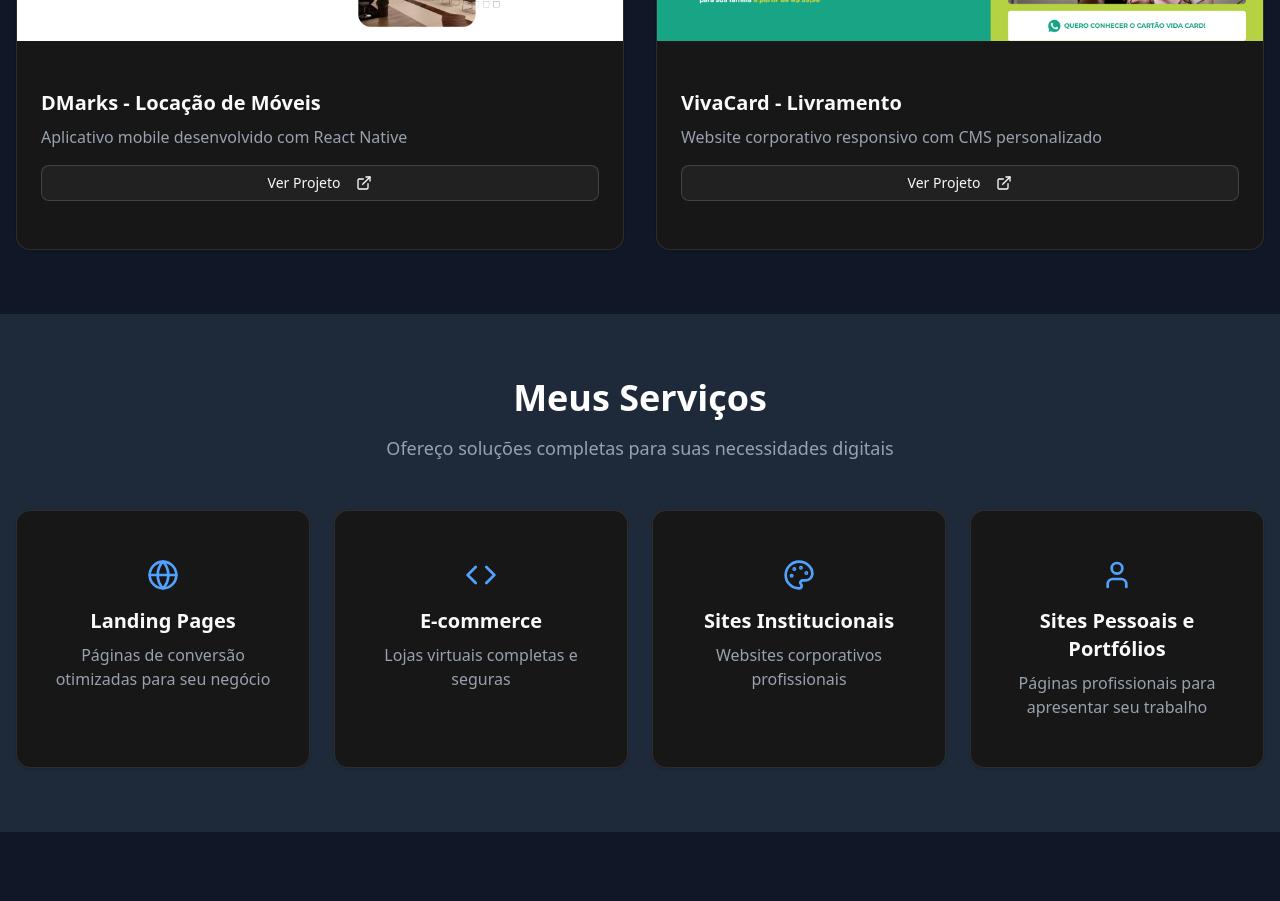
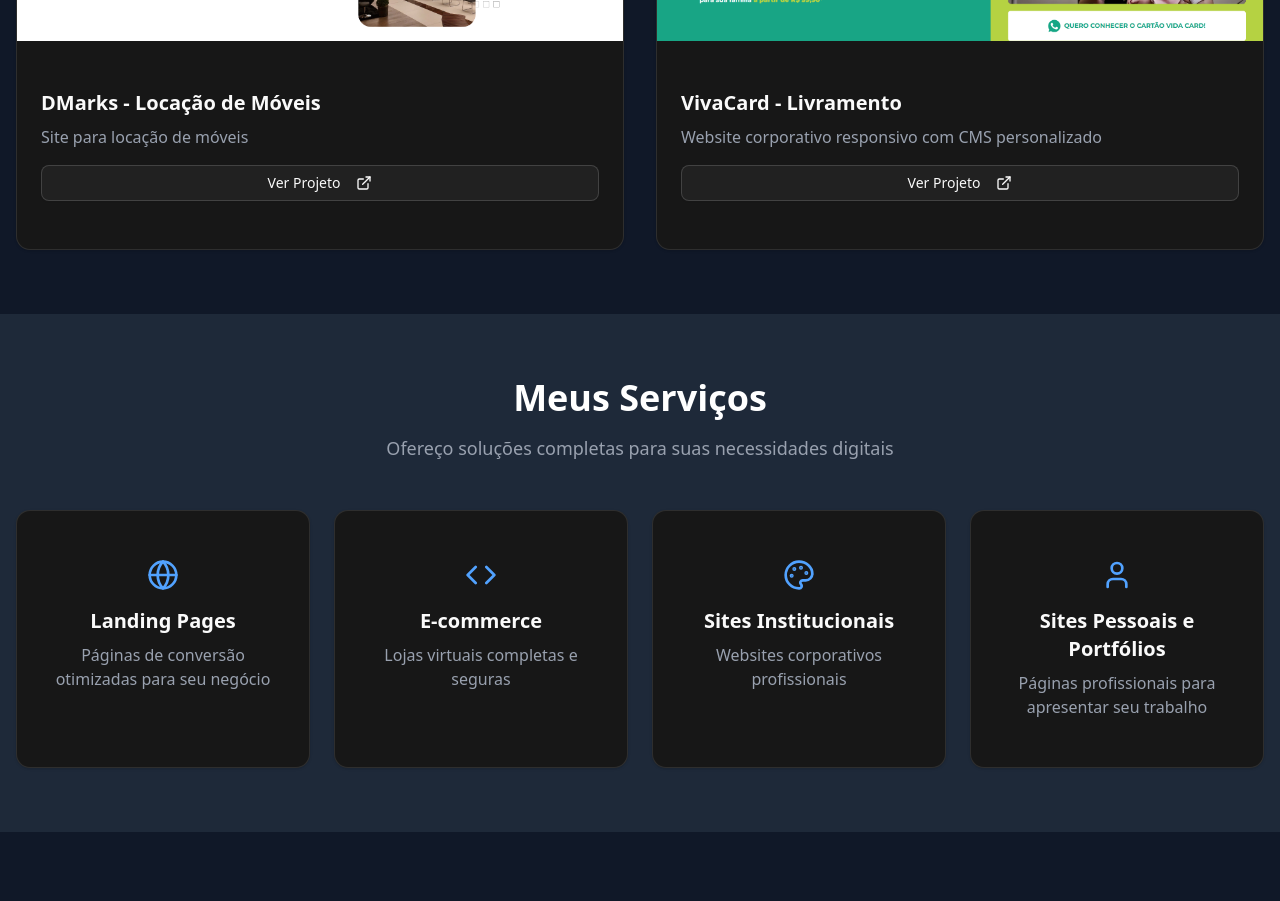
Before and after one commit to GustavoViniciusDev/my-new-portfolio, a Next.js app: page / in a window 1280 px wide. Shown: the part 2220-3121 px from the top of the page. Built offline with nearby package versions, Linux system fonts and the light colour scheme.

Commit message:
correção de textos

```diff
--- a/app/page.tsx
+++ b/app/page.tsx
@@ -99,7 +99,7 @@
     {
       id: 3,
       title: "DMarks - Locação de Móveis",
-      description: "Aplicativo mobile desenvolvido com React Native",
+      description: "Site para locação de móveis",
       image: "/img/dmarks.png?height=300&width=400",
       link: "https://dmarkslocacoes.com.br/",
     },
```
